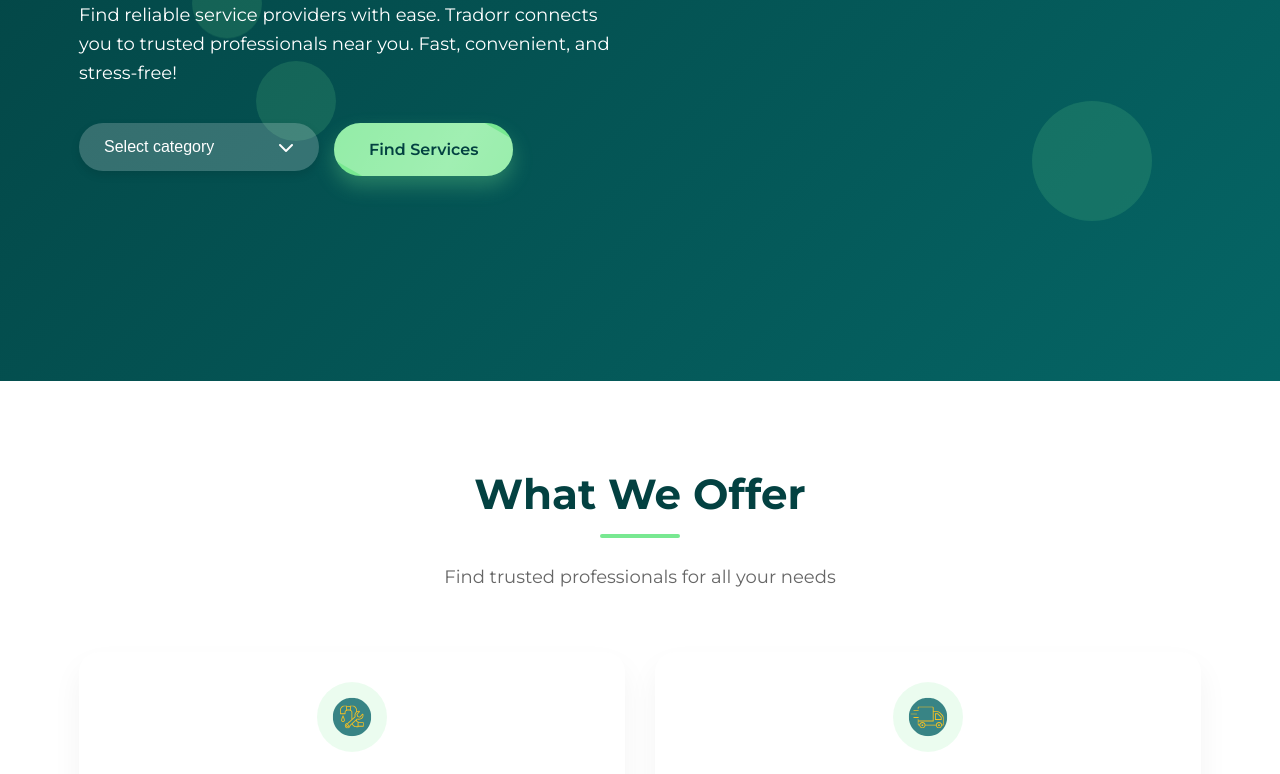
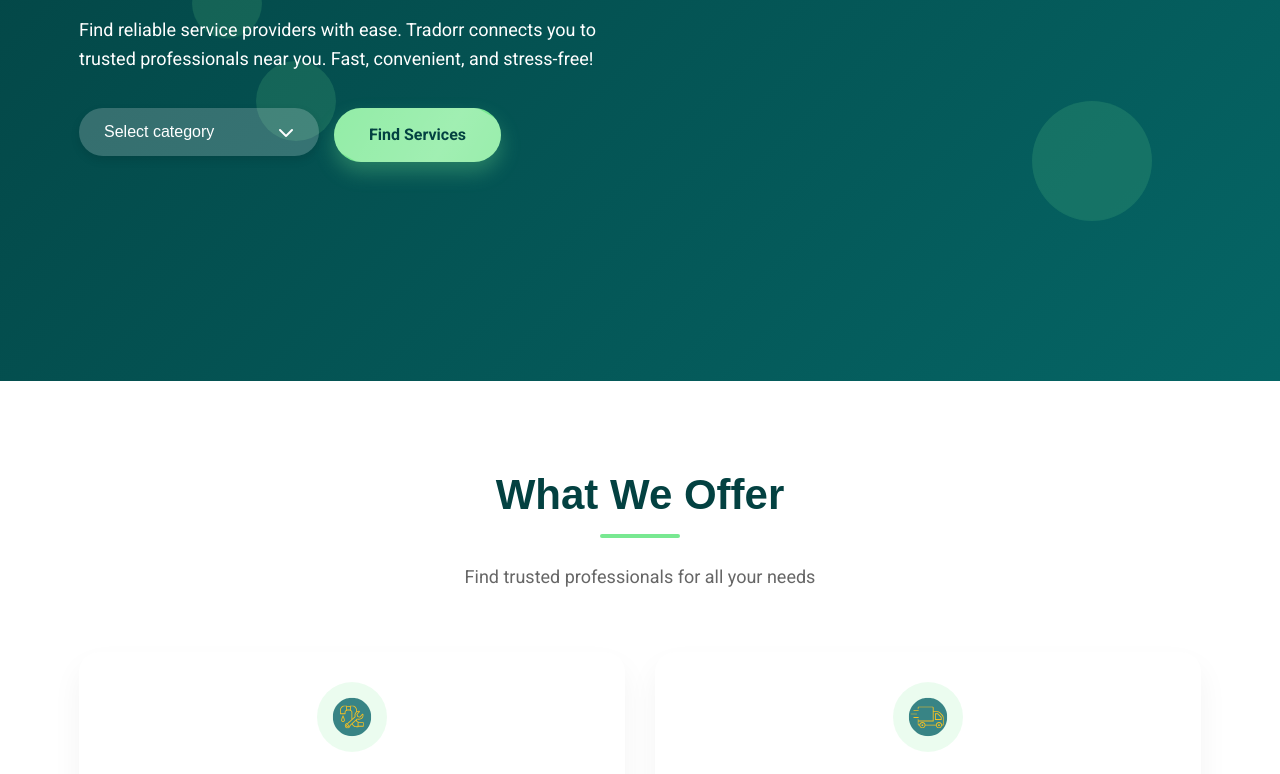
Before and after one commit to LuleArther/tradorr-website, a plain HTML site: page index.html in a window 1280 px wide. Shown: the part 579-1353 px from the top of the page. Drawn offline with Linux system fonts and the light colour scheme; a web font is replaced by a local one.

Commit message:
commit 9

```diff
--- a/css/style.css
+++ b/css/style.css
@@ -1,3 +1,31 @@
+@font-face {
+    font-family: 'Agrandir';
+    src: url('../fonts/Agrandir-Regular.woff2') format('woff2'),
+         url('../fonts/Agrandir-Regular.woff') format('woff');
+    font-weight: normal;
+    font-style: normal;
+    font-display: swap;
+}
+
+@font-face {
+    font-family: 'Agrandir';
+    src: url('../fonts/Agrandir-Bold.woff2') format('woff2'),
+         url('../fonts/Agrandir-Bold.woff') format('woff');
+    font-weight: bold;
+    font-style: normal;
+    font-display: swap;
+}
+
+@font-face {
+    font-family: 'Agrandir';
+    src: url('../fonts/Agrandir-Medium.woff2') format('woff2'),
+         url('../fonts/Agrandir-Medium.woff') format('woff');
+    font-weight: 500;
+    font-style: normal;
+    font-display: swap;
+}
+
+
 /* Variables */
 :root {
     --primary-color: #034141;
@@ -31,7 +59,7 @@ html {
 }
 
 body {
-    font-family: 'Montserrat', sans-serif;
+    font-family: 'Roboto', sans-serif;
     background: linear-gradient(135deg, var(--gradient-start), var(--gradient-end));
     color: var(--text-light);
     line-height: 1.6;
@@ -63,7 +91,7 @@ img {
 }
 
 h1, h2, h3, h4, h5, h6 {
-    font-family: 'Agrandir', 'Montserrat', sans-serif;
+    font-family: 'Agrandir', sans-serif;
     font-weight: 700;
 }
 
@@ -171,7 +199,7 @@ h1, h2, h3, h4, h5, h6 {
     align-items: center;
     font-size: 28px;
     font-weight: 700;
-    font-family: 'Agrandir', 'Montserrat', sans-serif;
+    font-family: 'Agrandir', sans-serif;
 }
 
 #logo-placeholder {
--- a/index.html
+++ b/index.html
@@ -9,7 +9,7 @@
     <link rel="stylesheet" href="css/responsive.css">
     <link rel="stylesheet" href="css/home.css">
     <!-- Add Google Fonts -->
-    <link href="https://fonts.googleapis.com/css2?family=Montserrat:wght@300;400;500;600;700;800&family=Poppins:wght@300;400;500;600;700&display=swap" rel="stylesheet">
+    <link href="https://fonts.googleapis.com/css2?family=Roboto:wght@300;400;500;700&display=swap" rel="stylesheet">
     <!-- Add Font Awesome for icons -->
     <link rel="stylesheet" href="https://cdnjs.cloudflare.com/ajax/libs/font-awesome/6.4.0/css/all.min.css">
 </head>
```
Also changed, not shown: about.html (+1 -1 lines), contact.html (+1 -1 lines), services.html (+1 -1 lines).
